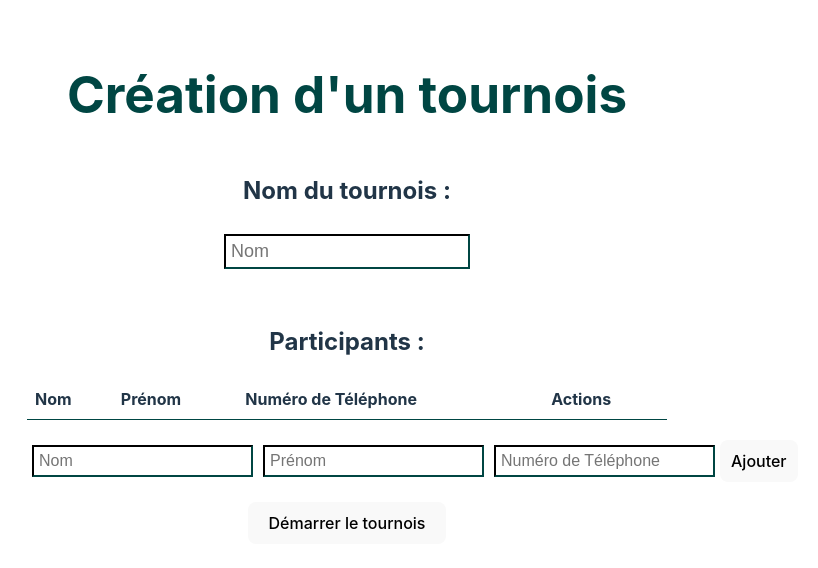
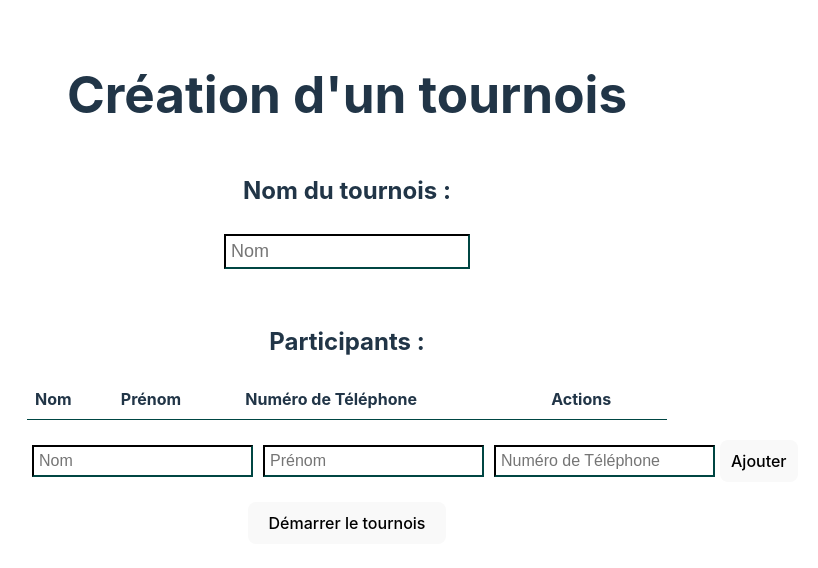
Before and after one commit to bultauzor/sanglia-paddle, a Vue app in the folder front/: page / in a window 1280 px wide. Shown: the top 568 px of the page, without its empty margins (293-1111 px from the left). Built offline with nearby package versions, Linux system fonts and the light colour scheme.

Commit message:
fix(front): fix player type

```diff
--- a/front/src/components/TournamentCreation.vue
+++ b/front/src/components/TournamentCreation.vue
@@ -1,12 +1,21 @@
 <script lang="ts">
 import {defineComponent, ref} from "vue";
-import PlayerList from "./PlayerList.vue";
+import PlayerList from './PlayerList.vue';
+
+interface Player {
+  id: number;
+  name: string;
+}
+
+interface PlayerListComponent {
+  players: Player[];
+}
 
 export default defineComponent({
   components: {PlayerList},
   setup() {
     const tournamentName = ref('');
-    const playerListRef = ref(null);
+    const playerListRef = ref<PlayerListComponent | null>(null);
 
     const startTournament = () => {
       const players = playerListRef.value?.players || [];
@@ -44,9 +53,6 @@ export default defineComponent({
 </template>
 
 <style scoped>
-h1 {
-  color: #004643;
-}
 h2 {
   margin-top: 50px;
 }
```
